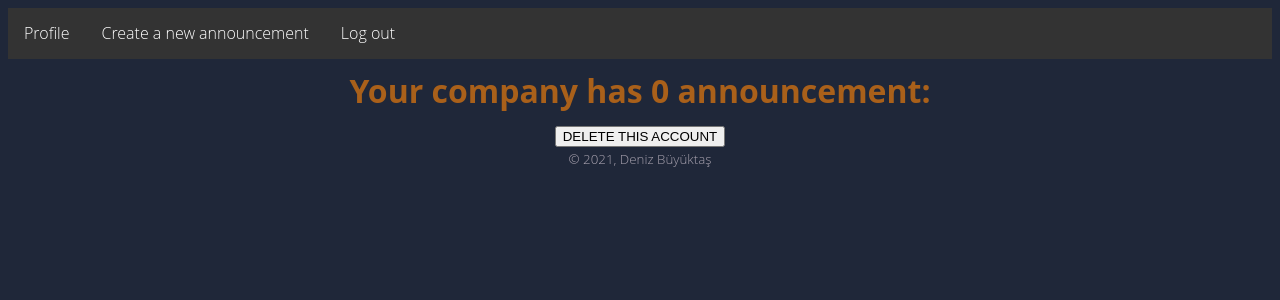
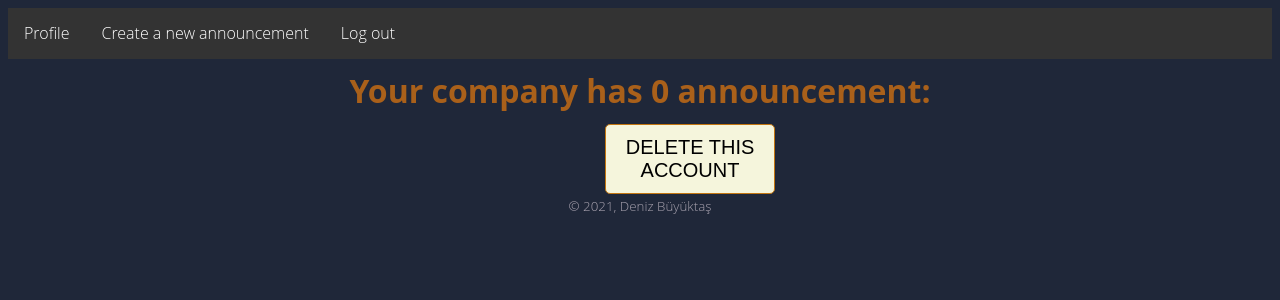
Before and after one commit to buyuktas18/job_application_system, a Flask app: page /cprofile in a window 1280 px wide. Shown: the top 300 px of the page. Run offline with Flask 2, Linux system fonts and the light colour scheme; the visitor is signed in with stand-in values (Sample User, id 1); data that the repository does not hold is empty; some libraries are stand-ins or nearby versions.

Commit message:
Update cprofile.html

```diff
--- a/templates/cprofile.html
+++ b/templates/cprofile.html
@@ -75,7 +75,7 @@
 {%endfor%}
 
 <form action="delete", method="POST">
-    <button>
+    <button class="btn">
         DELETE THIS ACCOUNT
     </button>
 </form>
```
